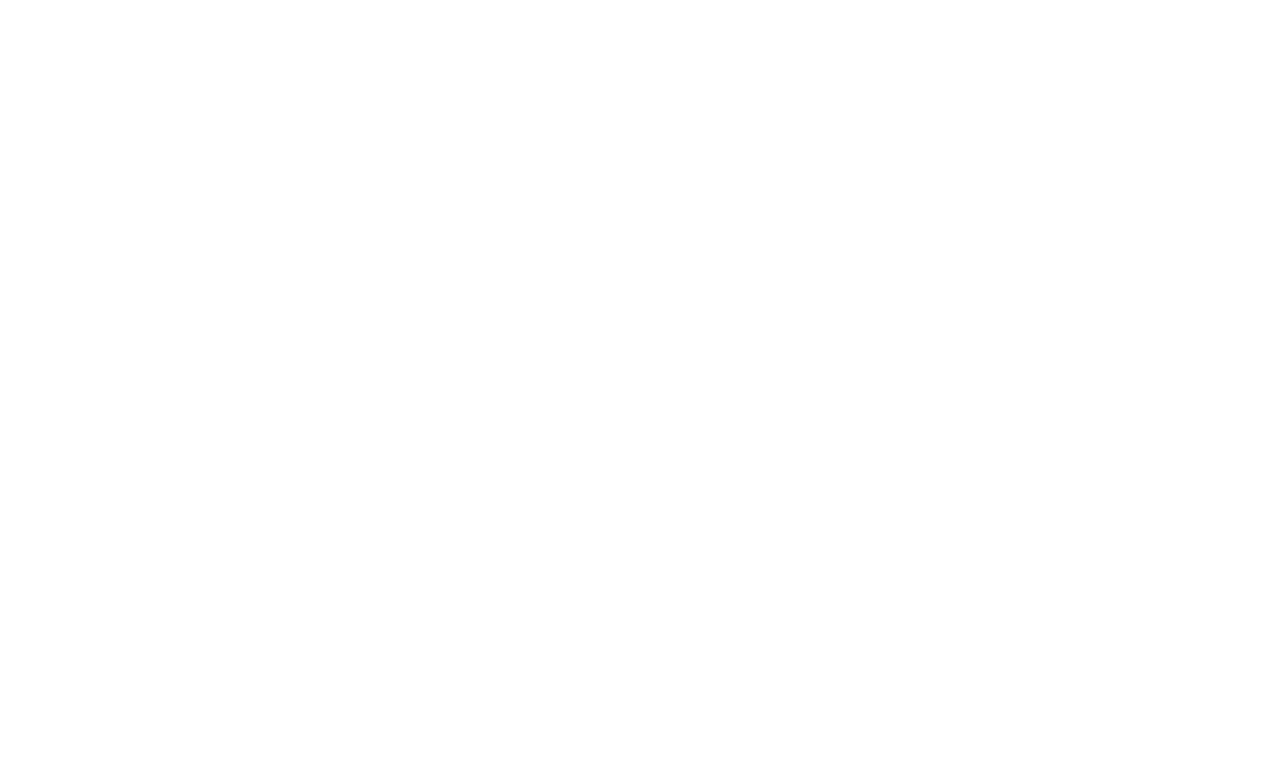
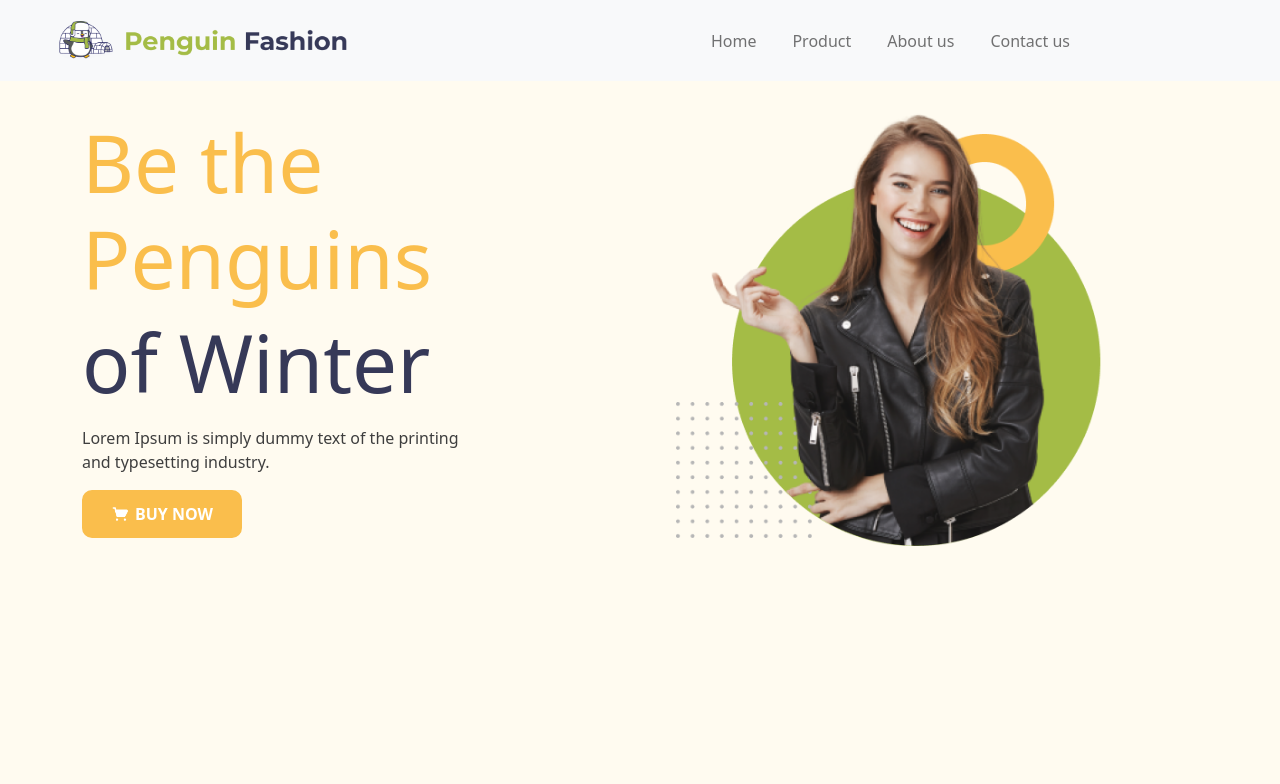
Before and after one commit to BabluMia/penguin-fashion, a plain HTML site: page index.html in a window 1280 px wide. Drawn offline with Linux system fonts and the light colour scheme.

Commit message:
fainal add

```diff
--- a/assets/css/style.css
+++ b/assets/css/style.css
@@ -13,10 +13,7 @@ body{
     --color-2:#363958;
     --color-3:#3E3E3E;
 }
-.header-bg{
-    background-color: #FFFBF0;
-}
-p{
+p , li{
     color: var(--color-3);
 
 }
@@ -24,3 +21,49 @@ p{
     color: var(--color-2);
     font-size: 48px;
 }
+.common-button{
+    outline: none;
+    padding: 10px 26px;
+    background-color: var(--color-1);
+    border: 0;
+    color: white;
+    border: 2px solid var(--color-1);
+    border-radius: 10px;
+    font-weight: bold;
+    width: 160px;
+}
+.common-button:hover{
+    color: var(--color-2);
+    background-color:#d6d2c8 ;
+    border: 2px solid var(--color-1);
+    transition: .4s all ease;
+}
+.common-button img{
+    margin-top: -3px;
+    margin-right: 5px;
+}
+/* header css */
+header{
+    width: 100%;
+    height: 100vh;
+    background-color: #FFFBF0;
+}
+.logo{
+    width: 291.11px;
+    height: 39.27px;
+}
+.banner{
+    height: calc(100vh - 100px);
+}
+.banner-title h1{
+    font-size: 80px;
+}
+.banner-title:first-child{
+    color: var(--color-1);
+}
+.color2{
+    color: var(--color-2);
+}
+ul li{
+    margin-left: 20px;
+}
--- a/index.html
+++ b/index.html
@@ -6,14 +6,62 @@
     <meta name="viewport" content="width=device-width, initial-scale=1.0">
     <!-- bootstrap css -->
     <link rel="stylesheet" href="assets/css/bootstrap/bootstrap.min.css">
-    <title>Pwnguin Fashion</title>
+    <title>Penguin Fashion</title>
     <!-- fontawsome -->
     <script src="https://kit.fontawesome.com/fc6d2c7a24.js" crossorigin="anonymous"></script>
     <!-- style css -->
     <link rel="stylesheet" href="assets/css/style.css">
 </head>
 <body>
+    <!-- header section start -->
+    <header>
+        <nav class="navbar navbar-expand-lg navbar-light bg-light py-3 pe-sm-0 pe-xl-5">
+            <div class="container">
+              <a class="navbar-brand" href="#"><img class="logo" src="assets/img/logo.png" alt=""></a>
+              <button class="navbar-toggler" type="button" data-bs-toggle="collapse" data-bs-target="#navbarNav" aria-controls="navbarNav" aria-expanded="false" aria-label="Toggle navigation">
+                <span class="navbar-toggler-icon"></span>
+              </button>
+              <div class="collapse navbar-collapse  pe-sm-0 pe-xl-5" id="navbarNav">
+                <ul class="navbar-nav ms-auto  pe-sm-0 pe-xl-5">
+                  <li class="nav-item">
+                    <a class="nav-link" href="#">Home</a>
+                  </li>
+                  <li class="nav-item">
+                    <a class="nav-link" href="#">Product</a>
+                  </li>
+                  <li class="nav-item">
+                    <a class="nav-link" href="#">About us</a>
+                  </li>
+                  <li class="nav-item">
+                    <a class="nav-link" href="#">Contact us</a>
+                  </li>
+                </ul>
+              </div>
+            </div>
+          </nav>
+          <!-- banner start -->
+          <div class="container banner">
+            <div class="row">
+                <div class="col-12 col-md-6 d-flex flex-column justify-content-center ">
+                   <div class="banner-title">
+                    <h1 >Be the Penguins</h1>
+                    <h1 class="color2"> of Winter</h1>
+                   </div>
+                   <p class="mt-2 mb-3">Lorem Ipsum is simply dummy text of the printing <br>
+                    and typesetting industry.</p>
+                    <button type="button" class="common-button"><img src="assets/img/shopping-cart 1.png" width="19px" height="18px" alt="">BUY NOW</button>
+                </div>
+                <div class="col-12 col-md-5 ">
+                    <div class="banner-img">
+                        <img class="img-fluid py-4 ps-4" src="assets/img/model.png" alt="">
+                    </div>
+                </div>
+            </div>
+          </div>
+          <!-- banner end -->
 
+    </header>
+    <!-- header section end -->
     <!-- bootstrap js -->
     <script src="assets/js/bootstrap.bundle.min.js"></script>
 </body>
```
